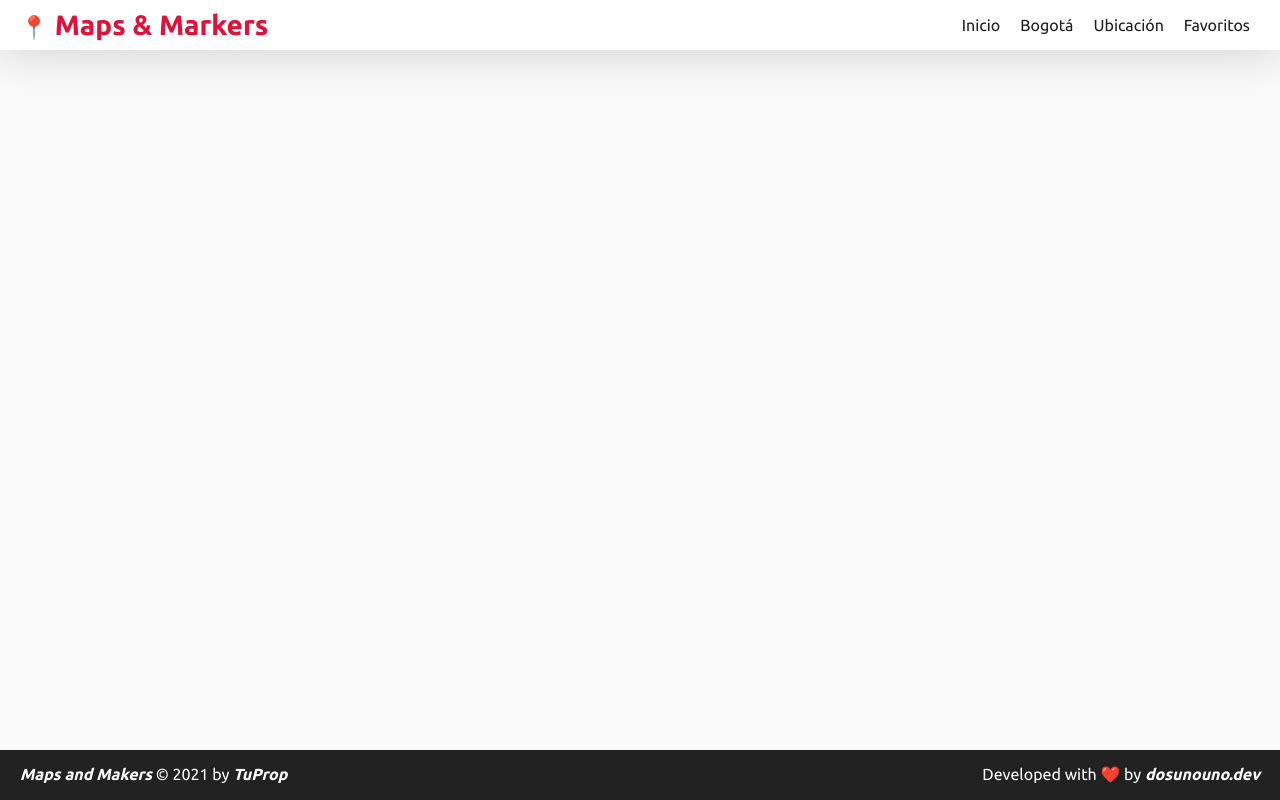
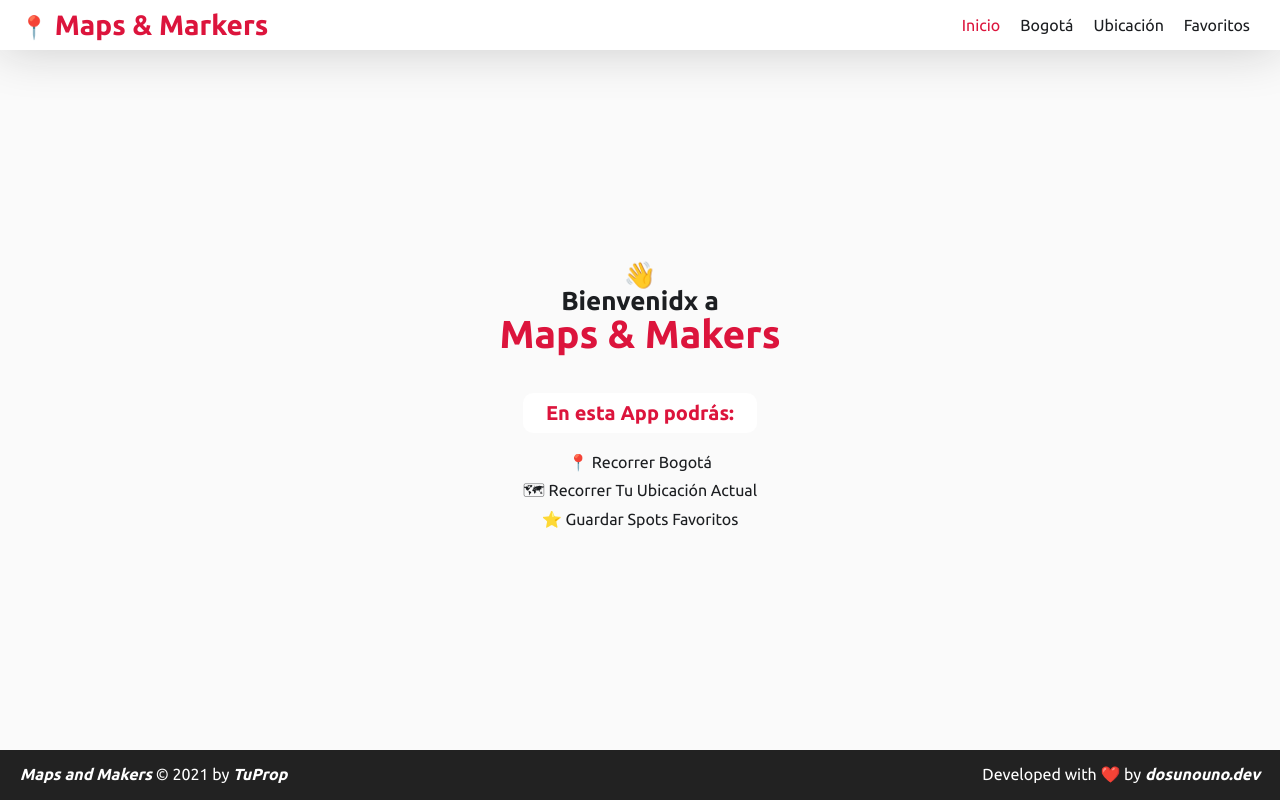
Before and after one commit to dosunounodev/MapsAndMakers, a React (Create React App) app: page / in a window 1280 px wide. Built offline with nearby package versions, Linux system fonts and the light colour scheme.

Commit message:
rutas definitivas despues de pelear con github

```diff
--- a/src/Routers/AppRouter.jsx
+++ b/src/Routers/AppRouter.jsx
@@ -13,15 +13,11 @@ const AppRouter = () => {
       <Layout>
         <Switch>
           <Route exact path="/MapsAndMakers/" component={HomePage} />
-          <Route exact path="/MapsAndMakers/bogota" component={BogotaPage} />
-          <Route exact path="/MapsAndMakers/map" component={MapPage} />
-          <Route
-            exact
-            path="/MapsAndMakers/favorites"
-            component={FavoritesPage}
-          />
-          <Route exact path="/MapsAndMakers/404" component={NotFound} />
-          <Route path="/MapsAndMakers/*" component={NotFound} />
+          <Route exact path="/" component={HomePage} />
+          <Route exact path="/bogota" component={BogotaPage} />
+          <Route exact path="/map" component={MapPage} />
+          <Route exact path="/favorites" component={FavoritesPage} />
+          <Route path="*" component={NotFound} />
         </Switch>
       </Layout>
     </Router>
--- a/src/components/Footer/index.jsx
+++ b/src/components/Footer/index.jsx
@@ -6,7 +6,7 @@ const Footer = () => {
   return (
     <FooterContent>
       <p>
-        <Link to="/MapsAndMakers/">Maps and Makers</Link> © 2021 by{" "}
+        <Link to="/">Maps and Makers</Link> © 2021 by{" "}
         <a href="https://tuprop.co" target="_blank" rel="noreferrer">
           TuProp
         </a>
--- a/src/components/Logo/index.jsx
+++ b/src/components/Logo/index.jsx
@@ -5,7 +5,7 @@ import { MainLogo } from "./style";
 const Logo = () => {
   return (
     <MainLogo>
-      <Link to="/MapsAndMakers/">
+      <Link to="/">
         <span>📍</span> Maps & Markers
       </Link>
     </MainLogo>
--- a/src/components/NavBar/index.jsx
+++ b/src/components/NavBar/index.jsx
@@ -9,7 +9,7 @@ const NavBar = () => {
         <li>
           <NavLink
             exact
-            to="/MapsAndMakers/"
+            to="/"
             activeStyle={{
               color: "crimson",
             }}
@@ -20,7 +20,7 @@ const NavBar = () => {
         <li>
           <NavLink
             exact
-            to="/MapsAndMakers/bogota"
+            to="/bogota"
             activeStyle={{
               color: "crimson",
             }}
@@ -32,7 +32,7 @@ const NavBar = () => {
         <li>
           <NavLink
             exact
-            to="/MapsAndMakers/map"
+            to="/map"
             activeStyle={{
               color: "crimson",
             }}
@@ -44,7 +44,7 @@ const NavBar = () => {
         <li>
           <NavLink
             exact
-            to="/MapsAndMakers/favorites"
+            to="/favorites"
             activeStyle={{
               color: "crimson",
             }}
--- a/src/components/NavList/index.jsx
+++ b/src/components/NavList/index.jsx
@@ -5,13 +5,13 @@ const NavList = () => {
   return (
     <ul>
       <li>
-        <Link to="/MapsAndMakers/bogota">📍 Recorrer Bogotá</Link>
+        <Link to="/bogota">📍 Recorrer Bogotá</Link>
       </li>
       <li>
-        <Link to="/MapsAndMakers/map">🗺 Recorrer Tu Ubicación Actual</Link>
+        <Link to="/map">🗺 Recorrer Tu Ubicación Actual</Link>
       </li>
       <li>
-        <Link to="/MapsAndMakers/favorites">⭐️ Guardar Spots Favoritos</Link>
+        <Link to="/favorites">⭐️ Guardar Spots Favoritos</Link>
       </li>
     </ul>
   );
```
